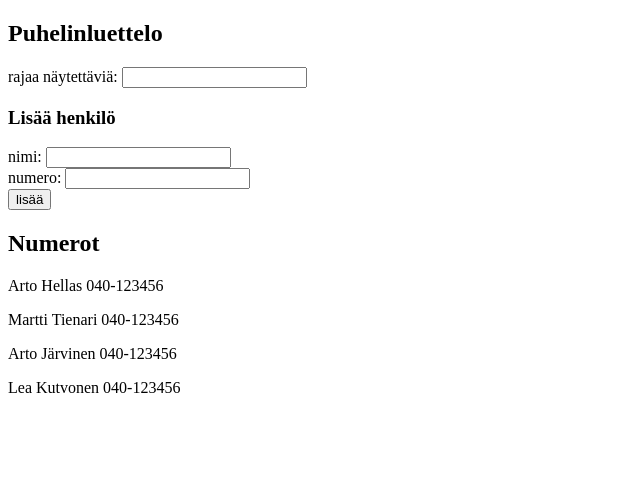
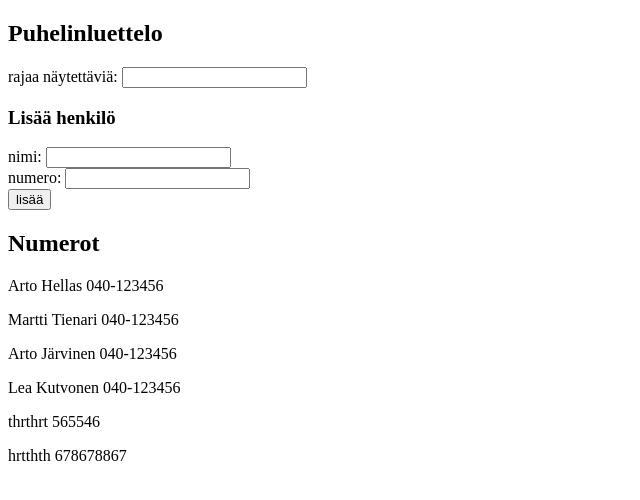
Before and after one commit to ville-arola/fullstackopen, a React (Create React App) app in the folder osa 2/2.6/: page / in a window 1280 px wide. Shown: the top 500 px of the page, without its empty margins (0-640 px from the left). Built offline with nearby package versions, Linux system fonts and the light colour scheme; data requests are answered from the project's data file.

Commit message:
Tehtävä 2.14

```diff
--- a/osa 2/2.6/db.json
+++ b/osa 2/2.6/db.json
@@ -19,6 +19,16 @@
       "name": "Lea Kutvonen",
       "number": "040-123456",
       "id": 4
+    },
+    {
+      "name": "thrthrt",
+      "number": "565546",
+      "id": 5
+    },
+    {
+      "name": "hrtthth",
+      "number": "678678867",
+      "id": 6
     }
   ]
 }
--- a/osa 2/2.6/src/App.js
+++ b/osa 2/2.6/src/App.js
@@ -47,11 +47,14 @@ class App extends React.Component {
                 name: this.state.newName,
                 number: this.state.newNumber,
             }
-            const persons = this.state.persons.concat(person)
-            this.setState({
-                persons,
-                newName: '',
-                newNumber: '',
+            axios
+                .post('http://localhost:3001/persons', person)
+                .then(response => {
+                this.setState({
+                    persons: this.state.persons.concat(response.data),
+                    newName: '',
+                    newNumber: '',
+                })
             })
         }
     }
```
Lines whose indentation alone changed are shown as unchanged.
